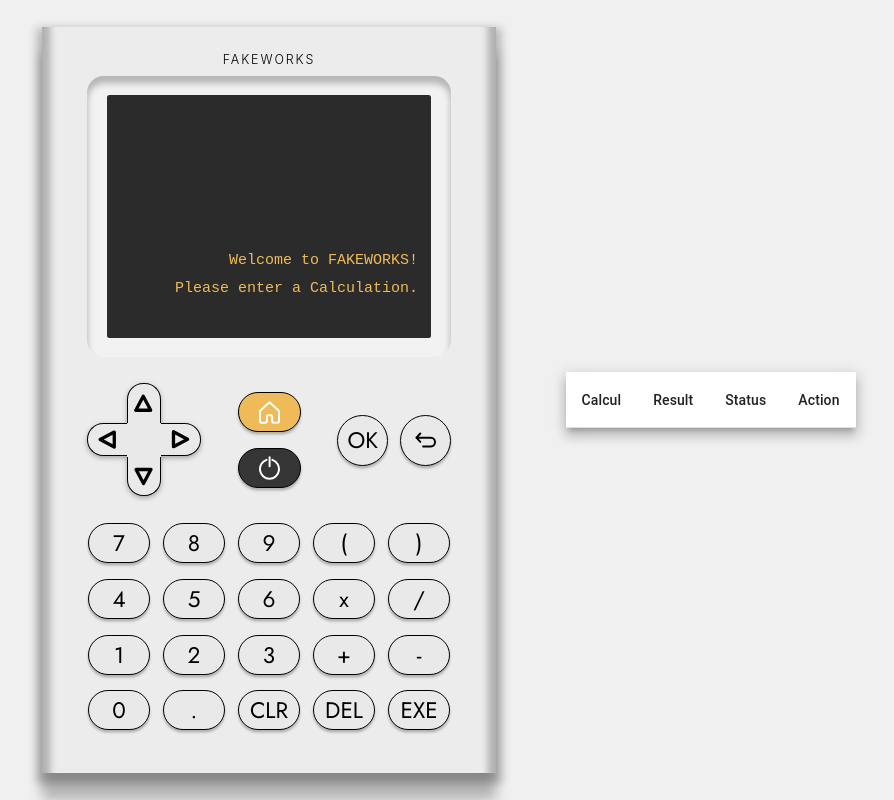
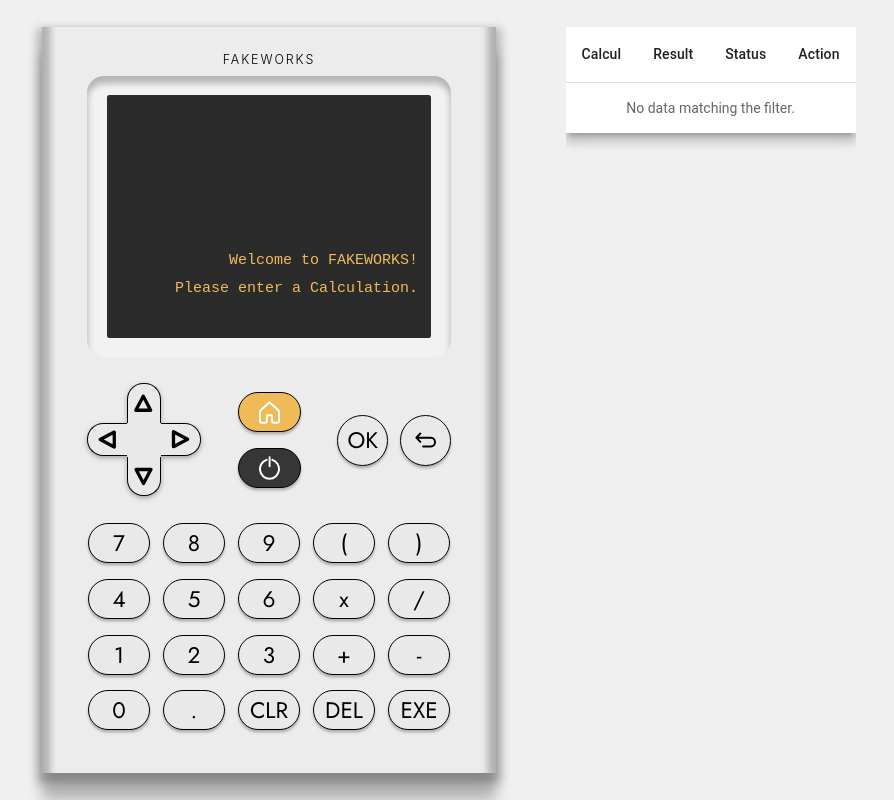
Before and after one commit to Nathan-Toigo/FakeWorks, an Angular app in the folder application/frontend/: page / in a window 1280 px wide. Shown: the whole page, without its empty margins (191-1085 px from the left). Built offline with nearby package versions, Linux system fonts and the light colour scheme.

Commit message:
Enhance request list component with status-based result display and improved styling for empty rows

```diff
--- a/application/frontend/src/app/features/requestList/requestList.component.html
+++ b/application/frontend/src/app/features/requestList/requestList.component.html
@@ -1,43 +1,47 @@
 <table mat-table [dataSource]="dataSource" class="mat-elevation-z8">
-
-    <!--- Note that these columns can be defined in any order.
-          The actual rendered columns are set as a property on the row definition" -->
-
-    <!-- Position Column -->
     <ng-container matColumnDef="calcul">
       <th mat-header-cell *matHeaderCellDef> Calcul </th>
       <td mat-cell *matCellDef="let element"> {{element.calcul}} </td>
     </ng-container>
 
-    <!-- Name Column -->
     <ng-container matColumnDef="result">
       <th mat-header-cell *matHeaderCellDef> Result </th>
       <td mat-cell *matCellDef="let element" >
-        {{element.result}}
+        @if(element.status == "DONE"){
+          {{element.result}}
+        }
+        @else{
+          <button mat-icon-button (click)="element.status === 'PENDING' && requestResult(element.UUID)"><mat-icon>near_me</mat-icon></button>
+        }
       </td>
     </ng-container>
 
-    <!-- Name Column -->
     <ng-container matColumnDef="status">
       <th mat-header-cell *matHeaderCellDef> Status </th>
       <td mat-cell *matCellDef="let element" >
-          <mat-icon>{{element.status == "DONE" ? 'check_circle' : 'hourglass_empty'}}</mat-icon>
+        @if(element.status == "DONE"){
+          <mat-icon class="done">check_circle</mat-icon>
+        }
+        @else{
+          <mat-icon class="pending">hourglass_empty</mat-icon>
+        }
       </td>
     </ng-container>
 
     <ng-container matColumnDef="action">
       <th mat-header-cell *matHeaderCellDef> Action </th>
       <td mat-cell *matCellDef="let element">
-        @if (element.status === 'PENDING') {
-          <button mat-flat-button (click)="requestResult(element.UUID)">Request result</button>
-        }
-        <button mat-icon-button (click)="deleteRequest(element)" ><mat-icon>delete</mat-icon></button>
-        <button mat-icon-button aria-label="Copy" (click)="openSnackBar(element.UUID,'OK')">
-          <mat-icon>content_copy</mat-icon>
-        </button>
+        <button mat-icon-button aria-label="Copy" (click)="openSnackBar(element.UUID)"><mat-icon>content_copy</mat-icon></button>
+        <button mat-icon-button class="delete" (click)="deleteRequest(element)" ><mat-icon>delete</mat-icon></button>
       </td>
     </ng-container>
 
-    <tr mat-header-row *matHeaderRowDef="displayedColumns"></tr>
+    <tr mat-header-row *matHeaderRowDef="displayedColumns; sticky: true"></tr>
     <tr mat-row *matRowDef="let row; columns: displayedColumns;"></tr>
-  </table>
+
+    <tr class="mat-row empty-row" *matNoDataRow>
+      <td class="mat-cell" [attr.colspan]="displayedColumns.length">
+        No data matching the filter.
+      </td>
+    </tr>
+</table>
--- a/application/frontend/src/app/features/requestList/requestList.component.scss
+++ b/application/frontend/src/app/features/requestList/requestList.component.scss
@@ -1,3 +1,32 @@
-table {
+:host {
+  height: 74.688rem;
+  overflow: auto;
+
+  table {
     width: 100%;
+
+    tr {
+      &.empty-row td {
+        text-align: center;
+        padding: 1.5rem;
+        color: #00000099;
+      }
+
+      td {
+        text-align: center;
+
+        .delete {
+          color: #cf0000;
+        }
+
+        .done {
+          color: #2caf2c;
+        }
+
+        .pending {
+          color: #e99f00;
+        }
+      }
+    }
   }
+}
--- a/application/frontend/src/app/features/requestList/requestList.component.ts
+++ b/application/frontend/src/app/features/requestList/requestList.component.ts
@@ -24,18 +24,16 @@ export class RequestListComponent {
 
   constructor(private getResultService: GetResultService, private listService: ListService) {
     this.listService.list$.subscribe(updatedList => {
-      this.dataSource = updatedList.slice();
+      this.dataSource = updatedList.slice().sort((a, _) => a.status === QueryStatus.DONE ? 1 : -1);
     });
   }
 
-
-
-  openSnackBar(message: string, action: string) {
-    this._snackBar.open(message + " copied in clipboard", action);
+  openSnackBar(message: string) {
+    this._snackBar.open(message + " copied in clipboard", "", {duration : 2000});
   }
 
   requestResult(request: string) {
-    this._snackBar.open(request + " has been sent", "OK");
+    this._snackBar.open(request + " has been sent", "", {duration : 2000});
 
 
     this.getResultService.getResults(request).subscribe({
```
